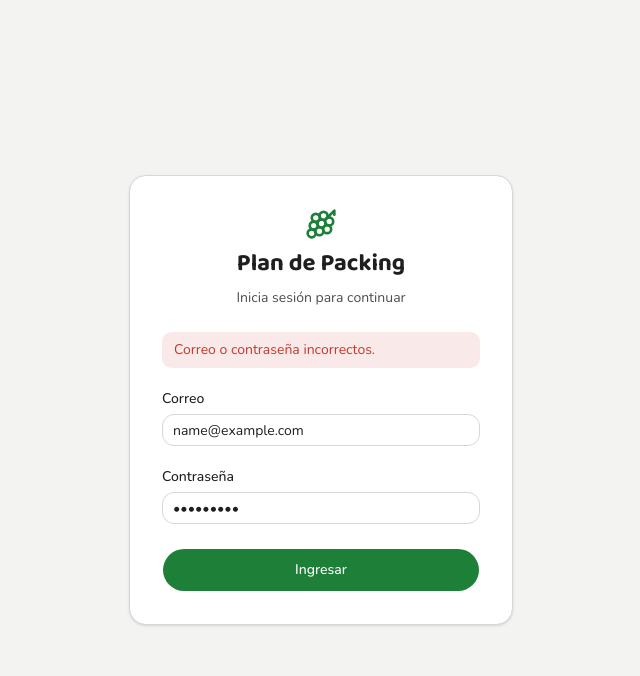
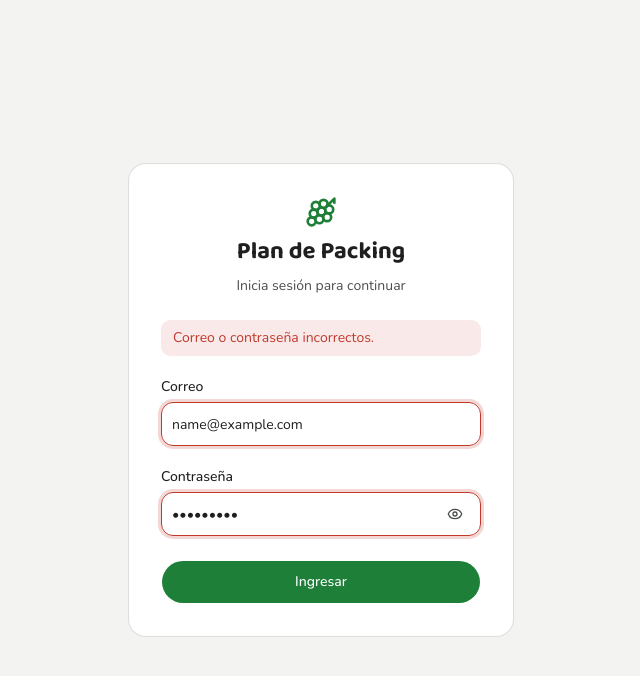
Before and after one commit to hackaton-p/fru-front, a Next.js app: page /login in a window 1280 px wide. Both pictures are taken after typing "name@example.com", "Sample123" into the empty fields and a click on the button "Ingresar". Shown: the top 676 px of the page, without its empty margins (319-959 px from the left). Built offline with nearby package versions, Linux system fonts and the light colour scheme; no server answers.

Commit message:
feature(@dbeimer): actualiza login

```diff
--- a/components/auth/login-form.tsx
+++ b/components/auth/login-form.tsx
@@ -2,7 +2,7 @@
 
 import { useState, useTransition } from "react"
 import { useRouter } from "next/navigation"
-import { Grape } from "lucide-react"
+import { Eye, EyeOff, Grape } from "lucide-react"
 import { Button } from "@/components/ui/button"
 import { Input } from "@/components/ui/input"
 import { Label } from "@/components/ui/label"
@@ -14,6 +14,7 @@ export function LoginForm({ mockMode = false }: { mockMode?: boolean }) {
   const [pending, startTransition] = useTransition()
   const [email, setEmail] = useState("")
   const [password, setPassword] = useState("")
+  const [showPassword, setShowPassword] = useState(false)
   const [error, setError] = useState<string | null>(null)
 
   function onSubmit(e: React.FormEvent) {
@@ -29,7 +30,7 @@ export function LoginForm({ mockMode = false }: { mockMode?: boolean }) {
   return (
     <form
       onSubmit={onSubmit}
-      className="flex flex-col gap-6 rounded-xl border bg-card p-8 shadow-sm"
+      className="flex flex-col gap-6 rounded-xl bg-card p-6 ring-1 ring-foreground/10 sm:p-8"
     >
       <div className="flex flex-col items-center gap-2 text-center">
         <Grape className="size-8 text-primary" aria-hidden />
@@ -40,6 +41,7 @@ export function LoginForm({ mockMode = false }: { mockMode?: boolean }) {
       {error ? (
         <p
           role="alert"
+          id="login-error"
           className="rounded-md bg-destructive/10 px-3 py-2 text-sm text-destructive"
         >
           {error}
@@ -50,30 +52,63 @@ export function LoginForm({ mockMode = false }: { mockMode?: boolean }) {
         <Label htmlFor="email">Correo</Label>
         <Input
           id="email"
+          name="email"
           type="email"
           autoComplete="email"
+          autoCapitalize="none"
+          spellCheck={false}
+          inputMode="email"
           required
           disabled={pending}
           value={email}
-          onChange={(e) => setEmail(e.target.value)}
+          aria-invalid={Boolean(error)}
+          aria-describedby={error ? "login-error" : undefined}
+          onChange={(e) => {
+            setEmail(e.target.value)
+            if (error) setError(null)
+          }}
+          className="h-11"
         />
       </div>
 
       <div className="flex flex-col gap-2">
         <Label htmlFor="password">Contraseña</Label>
+        <div className="relative">
           <Input
             id="password"
-          type="password"
+            name="password"
+            type={showPassword ? "text" : "password"}
             autoComplete="current-password"
             required
             disabled={pending}
             value={password}
-          onChange={(e) => setPassword(e.target.value)}
+            aria-invalid={Boolean(error)}
+            aria-describedby={error ? "login-error" : undefined}
+            onChange={(e) => {
+              setPassword(e.target.value)
+              if (error) setError(null)
+            }}
+            className="h-11 pr-12"
           />
+          <button
+            type="button"
+            className="absolute inset-y-0 right-1 flex min-h-11 min-w-11 items-center justify-center rounded-md text-muted-foreground transition-colors hover:text-foreground focus-visible:outline-none focus-visible:ring-3 focus-visible:ring-ring/50 disabled:pointer-events-none disabled:opacity-50"
+            aria-label={showPassword ? "Ocultar contraseña" : "Mostrar contraseña"}
+            aria-pressed={showPassword}
+            disabled={pending}
+            onClick={() => setShowPassword((visible) => !visible)}
+          >
+            {showPassword ? (
+              <EyeOff aria-hidden className="size-4" />
+            ) : (
+              <Eye aria-hidden className="size-4" />
+            )}
+          </button>
+        </div>
       </div>
 
       <Button type="submit" size="lg" className="h-11 rounded-full" disabled={pending}>
-        {pending ? <Spinner data-icon="inline-start" /> : null}
+        {pending ? <Spinner data-icon="inline-start" aria-label="Ingresando" /> : null}
         {pending ? "Ingresando…" : "Ingresar"}
       </Button>
     </form>
```
Lines whose indentation alone changed are shown as unchanged.
